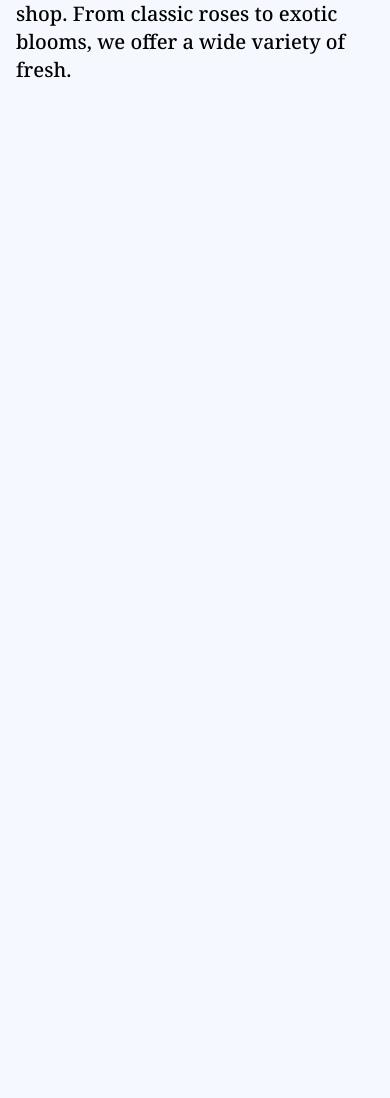
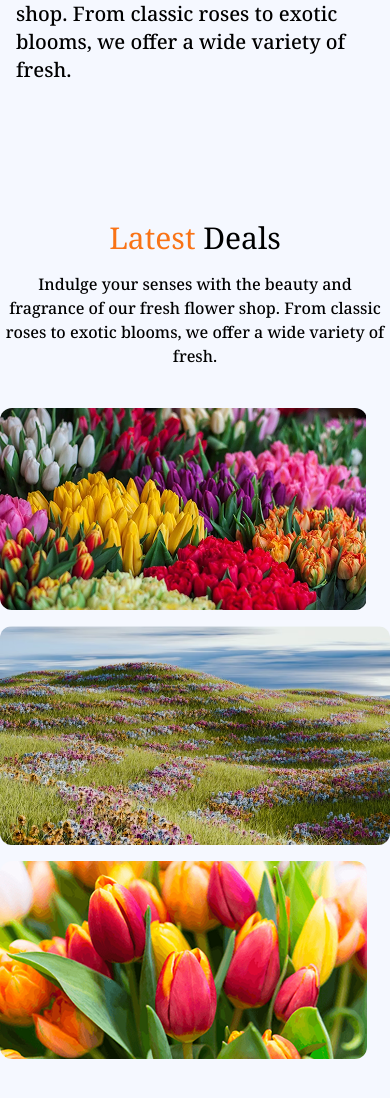
Before and after one commit to salauddinhasan/ph-d19-responsive-flowers, a plain HTML site: page index.html in a window 390 px wide. Shown: the part 6665-7763 px from the top of the page. Before the commit the page ends 6869 px from the top, so only its background shows below. Drawn offline with nearby package versions, Linux system fonts and the light colour scheme.

Commit message:
ui: implement responsive grid layout for latest deals section

```diff
--- a/index.html
+++ b/index.html
@@ -200,5 +200,31 @@
             </div>
         </div>
      </section>
+
+
+
+    <!-- latest section -->
+    <section id="latest-section" class="pb-16">
+        <!-- container -->
+        <div id="container" class="max-w-6xl mx-auto">
+
+            <!-- latest title -->
+            <header class="text-center pb-10">
+                <h2 class="text-3xl md:text-4xl p-4"><span class="text-orange-500">Latest </span> Deals</h2>
+                <p class="max-w-5xl mx-auto text-base font-medium">Indulge your senses with the beauty and fragrance of our fresh flower shop. From classic roses to exotic blooms, we offer a wide variety of fresh.</p>
+            </header>
+
+
+            <!-- latest container -->
+            <div id="latest-container" class="w-full grid grid-cols-1 md:grid-cols-6 gap-4" >
+                <!-- 1 -->
+                <img class="md:col-span-2 h-full object-cover rounded-xl" src="assets/deal-bloom.png" alt="deal-bloom">
+                <!-- 2 -->
+                 <img class="md:col-span-4 md:row-span-2  h-full object-cover rounded-xl" src="assets/deal-zabo.png" alt="deal-zabo">
+                 <!-- 3 -->
+                  <img class="md:col-span-2 h-full object-cover rounded-xl" src="assets/deal-ana.png" alt=" deal-ana">
+            </div>
+        </div>
+    </section>
 </body>
 </html>
```
